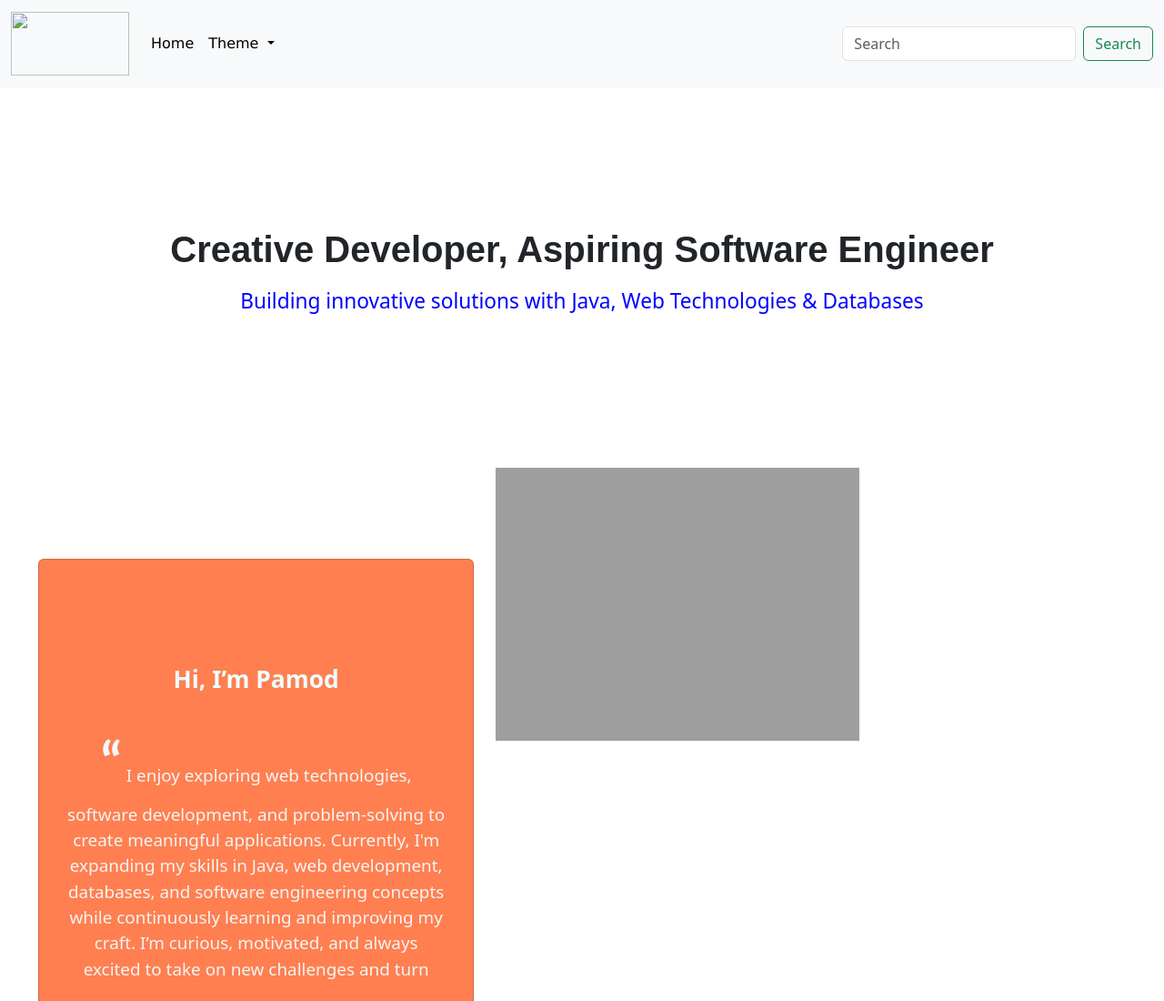
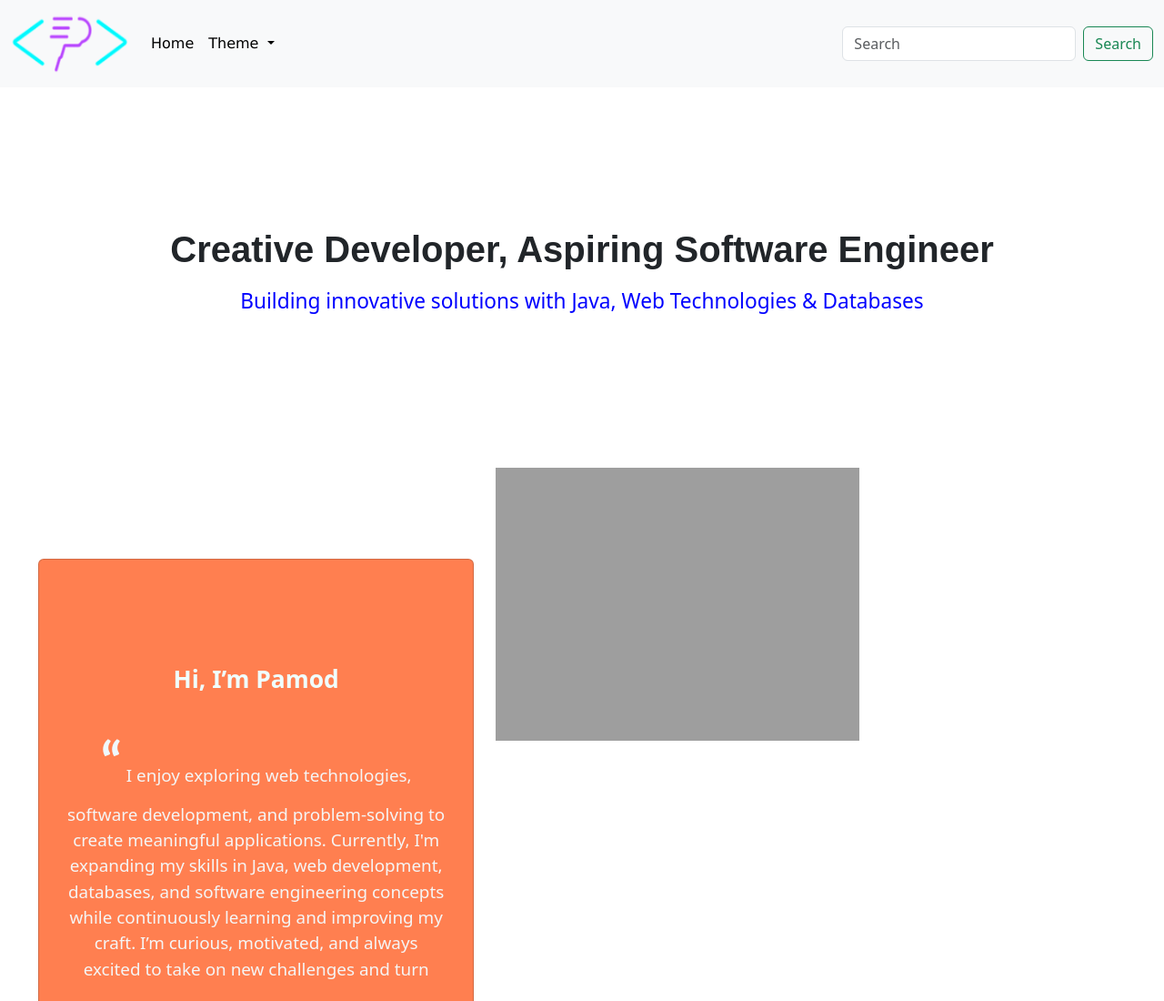
Before and after one commit to chanukamadushan-dev/portfolio-project, a plain HTML site: page index.html in a window 1280 px wide. Shown: the top 1100 px of the page at 91% size. Drawn offline with nearby package versions, Linux system fonts and the light colour scheme; the site is published under a folder, as on GitHub Pages, so addresses that start at the root find nothing.

Commit message:
portfolio update

```diff
--- a/index.html
+++ b/index.html
@@ -15,7 +15,7 @@
 <body>
     <nav class="navbar navbar-expand-lg bg-body-tertiary fixed-top">
         <div class="container-fluid">
-            <a class="navbar-brand" href="#"> <img width="130" height="70" src="/img/logo-light-mode20.png" alt=""></a>
+            <a class="navbar-brand" href="#"> <img  src="img/logo-light-mode20.png" width="130" height="70" alt=""></a>
             <button class="navbar-toggler" type="button" data-bs-toggle="collapse" data-bs-target="#navbarScroll"
                 aria-controls="navbarScroll" aria-expanded="false" aria-label="Toggle navigation">
                 <span class="navbar-toggler-icon"></span>
```
